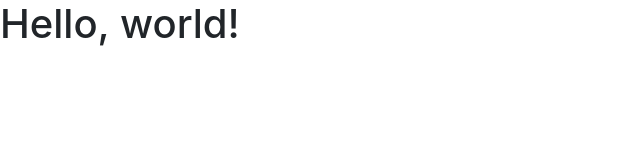
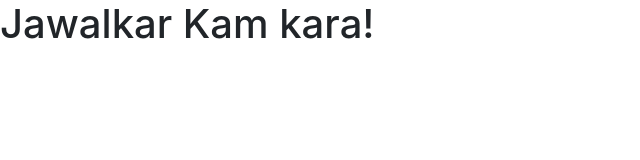
Before and after one commit to GaneshKutwal/hello_world.github.io, a plain HTML site: page index.html in a window 1280 px wide. Shown: the whole page, without its empty margins (0-640 px from the left). Drawn offline with nearby package versions, Linux system fonts and the light colour scheme.

Commit message:
change head

```diff
--- a/index.html
+++ b/index.html
@@ -11,7 +11,7 @@
     <title>Jawalkar Kam kara!</title>
   </head>
   <body>
-    <h1>Hello, world!</h1>
+    <h1>Jawalkar Kam kara!</h1>
 
     <!-- Optional JavaScript -->
     <!-- jQuery first, then Popper.js, then Bootstrap JS -->
```
